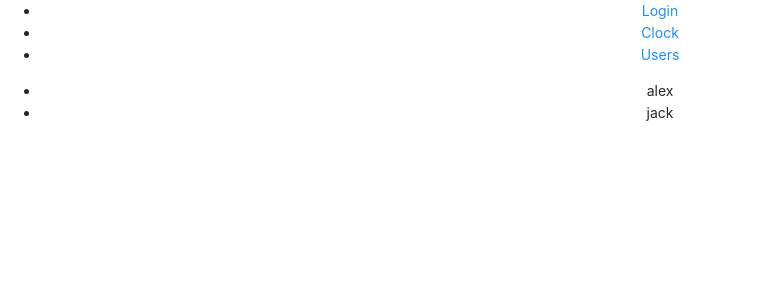
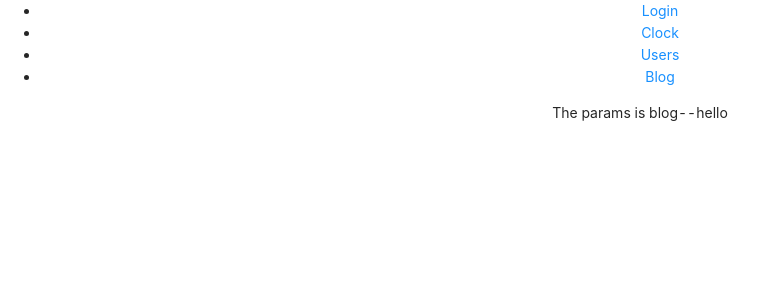
Before and after one commit to cecelia23/SmallYear, a React (Create React App) app: page /blog/hello in a window 1280 px wide. Shown: the top 300 px of the page, without its empty margins (0-767 px from the left). Built offline with nearby package versions, Linux system fonts and the light colour scheme.

Commit message:
add sth. in react-router-dom

```diff
--- a/src/App.js
+++ b/src/App.js
@@ -1,7 +1,7 @@
 import React from 'react';
 // import logo from './logo.svg';
 
-import {Switch, Route, Link} from 'react-router-dom';
+import {Switch, Route, Link, NavLink, Redirect} from 'react-router-dom';
 import loadable from '@loadable/component';
 // import ShowInput from './components/showInput.js';
 // import Button from './components/Button.js';
@@ -29,9 +29,10 @@ import UserList from './pages/users';
 import './App.css';
 // import Store from './data/store';
 
+
 const Login = loadable(() => import('./pages/login'));
-class App extends React.Component {
-  render () {
+const BlogPost = loadable(() => import('./pages/blog'));
+function App () {
     return (
       <div className="App">
         {/* <header className="App-header"> */}
@@ -67,23 +68,27 @@ class App extends React.Component {
               <li>
                 <Link to="/">Users</Link>
               </li>
+              <li>
+                <NavLink to="/blog/hello">Blog</NavLink>
+              </li>
             </ul>
           </nav>
           <Switch>
-            <Route path="/login" >
+            <Route path="/login" exact>
               <Login />
             </Route>
-            <Route path="/clock">
+            <Route path="/clock" exact>
                 <Clock />
             </Route>
-            <Route path="/">
+            <Route path="/:name/:num" exact component={BlogPost} />
+            <Route path="/" exact>
                 <UserList />
             </Route>
+            <Redirect to='/'></Redirect>
           </Switch>
         </main>
       </div>
     );
-  }
 }
 
 
--- /dev/null
+++ b/src/pages/blog.js
@@ -0,0 +1,10 @@
+import React from 'react';
+import {useParams} from 'react-router-dom';
+
+export default function BlogPost(props) {
+    let {num} = useParams();
+    let {name} = useParams();
+    // let name = props.match.params.num;
+    // console.log('in blog', num);
+    return (<div>The params is {name}--{num}</div>);
+}
--- a/src/pages/users.js
+++ b/src/pages/users.js
@@ -1,15 +1,22 @@
 import React from 'react';
 import { connect } from 'react-redux';
-
-class UserList extends React.Component {
-    render () {
-        const users = this.props.users.map((user,index) => <li key={index}>{user.name}</li>)
-        return (
+import { useHistory } from 'react-router-dom';
+// use 'useHistory' hook
+// 使用function不能用class ... extends
+function UserList (props){
+    const history = useHistory();
+    function handleClick (e) {
+        history.push('/clock');
+    }
+    const users = props.users.map((user,index) => <li key={index}>{user.name}</li>);
+    return (
+        <div>
             <ul>
                 { users }
             </ul>
-        )
-    }
+            <button onClick={handleClick}>Go Back To Clock!</button>
+        </div>
+    )
 }
 
 export default connect(state => state)(UserList);
```
Also changed, not shown: src/router/index.js (deleted, +0 -26 lines).
